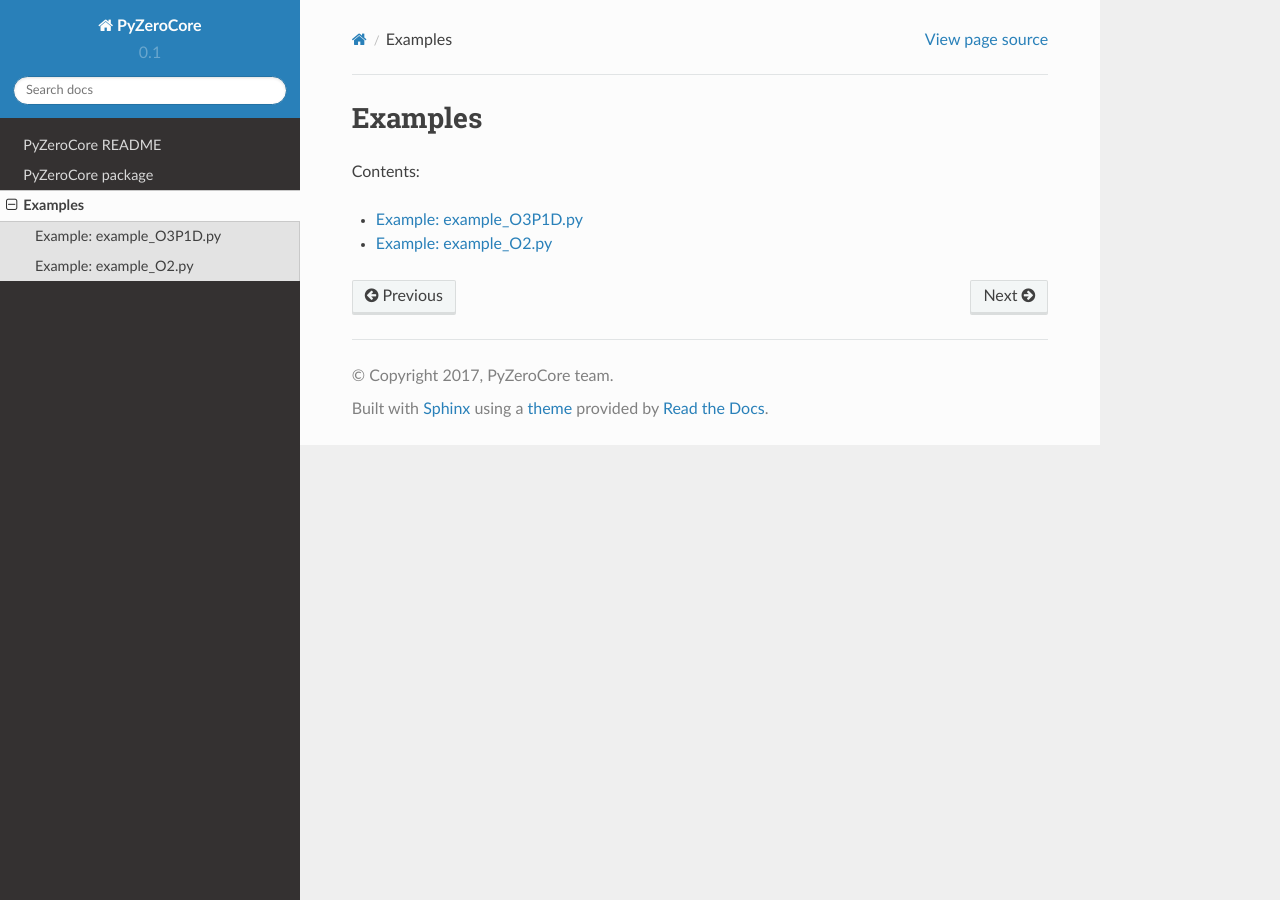
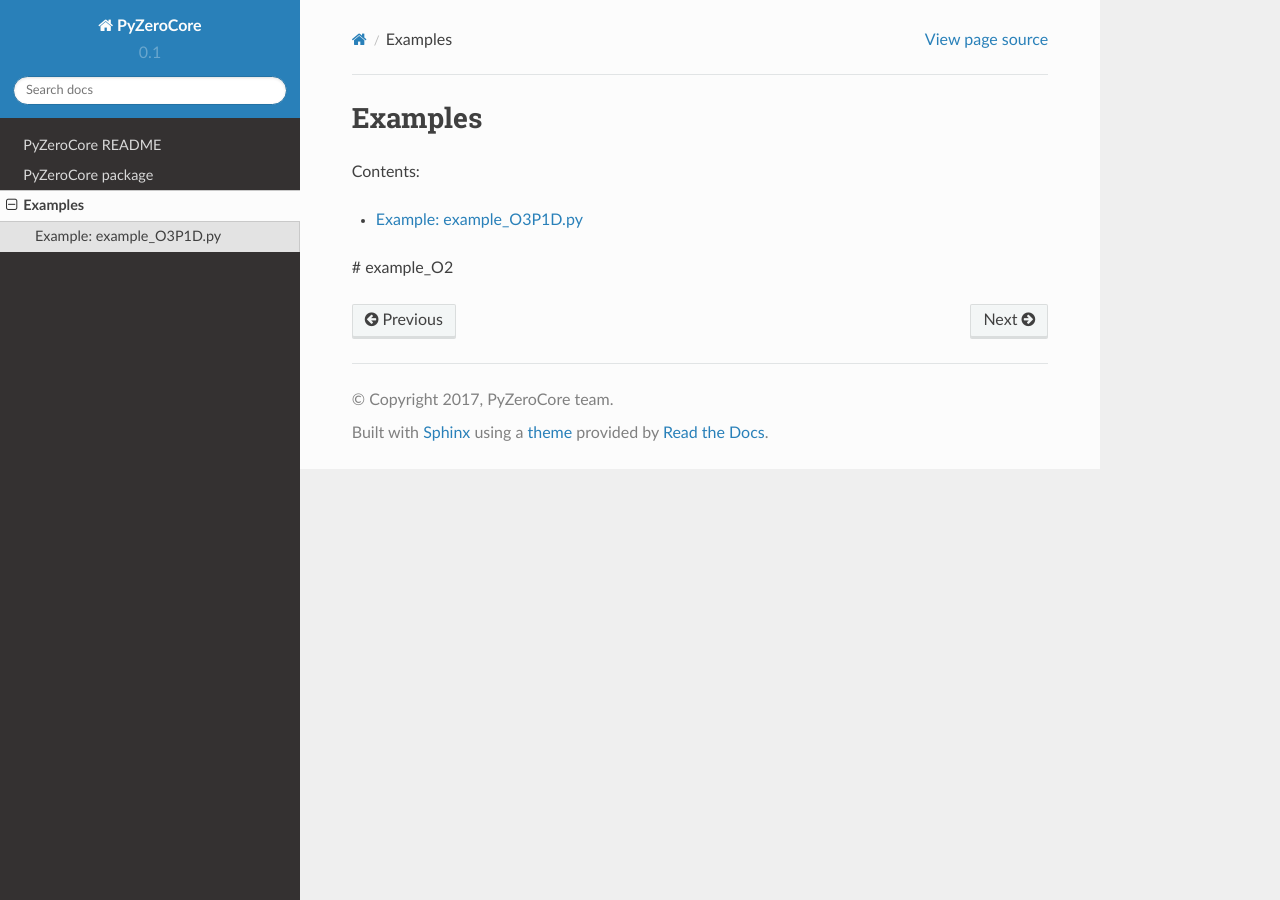
Before and after one commit to stggh/PyZeroCore, a Sphinx documentation site: the page built from doc/examples.rst, in a window 1280 px wide. Built offline with Sphinx 7.4.7 and the Read the Docs theme 2.0.0, drawn with Linux system fonts in a browser that asks for light colours.

Commit message:
removed example_O2.rst, example file may take too long to execute for readthedocs

```diff
--- a/doc/examples.rst
+++ b/doc/examples.rst
@@ -6,4 +6,4 @@ Contents:
    :maxdepth: 2
 
    example_O3P1D
-   example_O2
+#   example_O2
```
